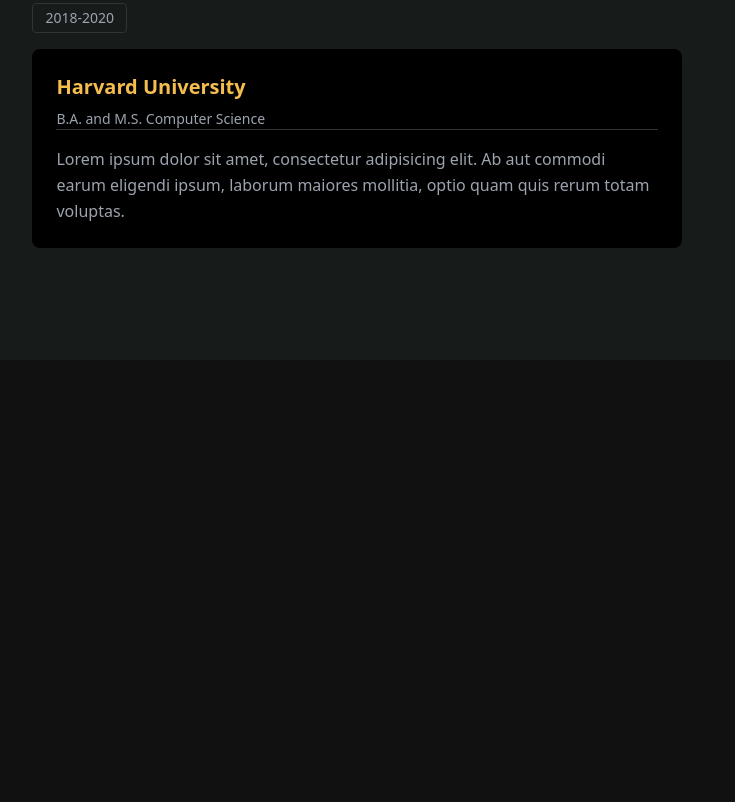
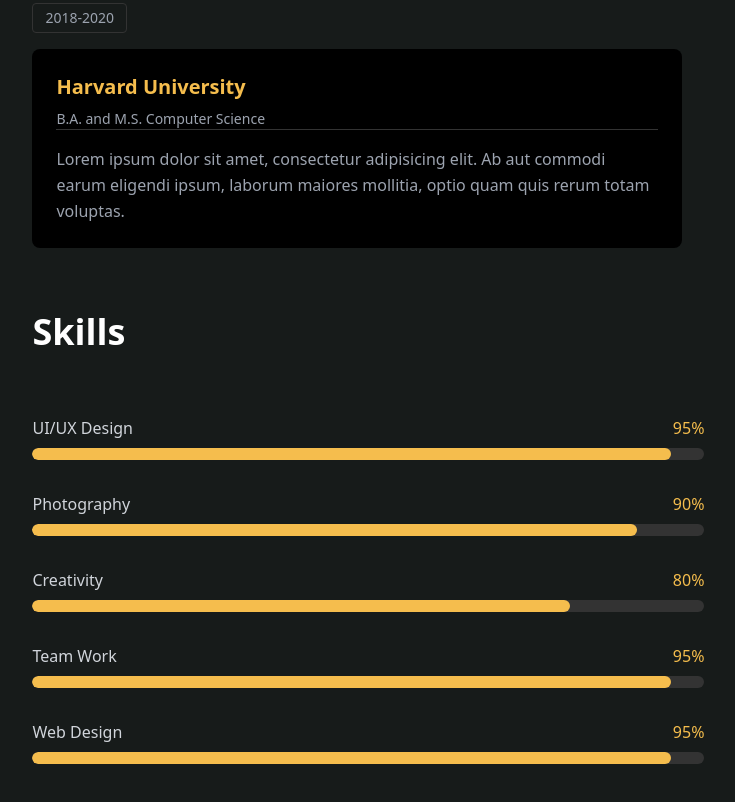
Before and after one commit to ainayeem/themefisher, a plain HTML site: page index.html in a window 1280 px wide. Shown: the part 2012-2814 px from the top of the page, without its empty margins (441-1176 px from the left). Before the commit the page ends 2372 px from the top, so only its background shows below. Drawn offline with nearby package versions, Linux system fonts and the light colour scheme.

Commit message:
add skill section

```diff
--- a/index.html
+++ b/index.html
@@ -192,6 +192,69 @@
               </div>
             </div>
           </div>
+
+          <!-- Skills Section -->
+          <div class="mb-16">
+            <h2 class="text-4xl font-bold mb-16">Skills</h2>
+
+            <!-- Skills List -->
+            <div class="space-y-8 max-w-2xl">
+              <!-- UI/UX Design -->
+              <div>
+                <div class="flex justify-between mb-2">
+                  <span class="text-gray-300">UI/UX Design</span>
+                  <span class="text-[#F5BD4D]">95%</span>
+                </div>
+                <div class="h-3 w-full bg-[#333] rounded-full overflow-hidden">
+                  <div class="h-full bg-[#F5BD4D] rounded-full" style="width: 95%"></div>
+                </div>
+              </div>
+
+              <!-- Photography -->
+              <div>
+                <div class="flex justify-between mb-2">
+                  <span class="text-gray-300">Photography</span>
+                  <span class="text-[#F5BD4D]">90%</span>
+                </div>
+                <div class="h-3 w-full bg-[#333] rounded-full overflow-hidden">
+                  <div class="h-full bg-[#F5BD4D] rounded-full" style="width: 90%"></div>
+                </div>
+              </div>
+
+              <!-- Creativity -->
+              <div>
+                <div class="flex justify-between mb-2">
+                  <span class="text-gray-300">Creativity</span>
+                  <span class="text-[#F5BD4D]">80%</span>
+                </div>
+                <div class="h-3 w-full bg-[#333] rounded-full overflow-hidden">
+                  <div class="h-full bg-[#F5BD4D] rounded-full" style="width: 80%"></div>
+                </div>
+              </div>
+
+              <!-- Team Work -->
+              <div>
+                <div class="flex justify-between mb-2">
+                  <span class="text-gray-300">Team Work</span>
+                  <span class="text-[#F5BD4D]">95%</span>
+                </div>
+                <div class="h-3 w-full bg-[#333] rounded-full overflow-hidden">
+                  <div class="h-full bg-[#F5BD4D] rounded-full" style="width: 95%"></div>
+                </div>
+              </div>
+
+              <!-- Web Design -->
+              <div>
+                <div class="flex justify-between mb-2">
+                  <span class="text-gray-300">Web Design</span>
+                  <span class="text-[#F5BD4D]">95%</span>
+                </div>
+                <div class="h-3 w-full bg-[#333] rounded-full overflow-hidden">
+                  <div class="h-full bg-[#F5BD4D] rounded-full" style="width: 95%"></div>
+                </div>
+              </div>
+            </div>
+          </div>
         </div>
       </div>
     </main>
```
